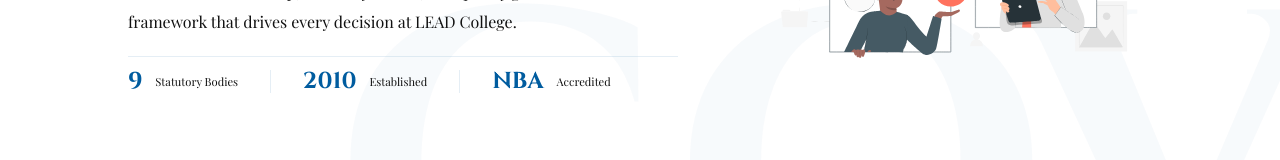
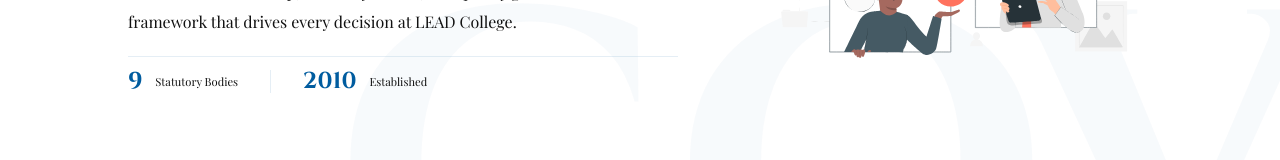
Before and after one commit to leadnext48/LEADNEXT2026_91251221, a Next.js app: page /governance in a window 1280 px wide. Shown: the part 530-690 px from the top of the page. Built offline with nearby package versions, Linux system fonts and the light colour scheme.

Commit message:
Governance hero: drop "NBA Accredited" stat so two fit cleanly on one line
Co-Authored-By: Claude Opus 4.8 (1M context) <noreply@anthropic.com>
Claude-Session: https://claude.ai/code/session_01DQP571MzszKUbceqn3WEXh

```diff
--- a/src/components/pages/About Us/GovernancePage.tsx
+++ b/src/components/pages/About Us/GovernancePage.tsx
@@ -28,7 +28,6 @@ const governanceBodies = [
 const HERO_STATS = [
   { val: "9",    label: "Statutory Bodies"  },
   { val: "2010", label: "Established"       },
-  { val: "NBA",  label: "Accredited"        },
 ];
 
 export default function GovernancePage() {
```
